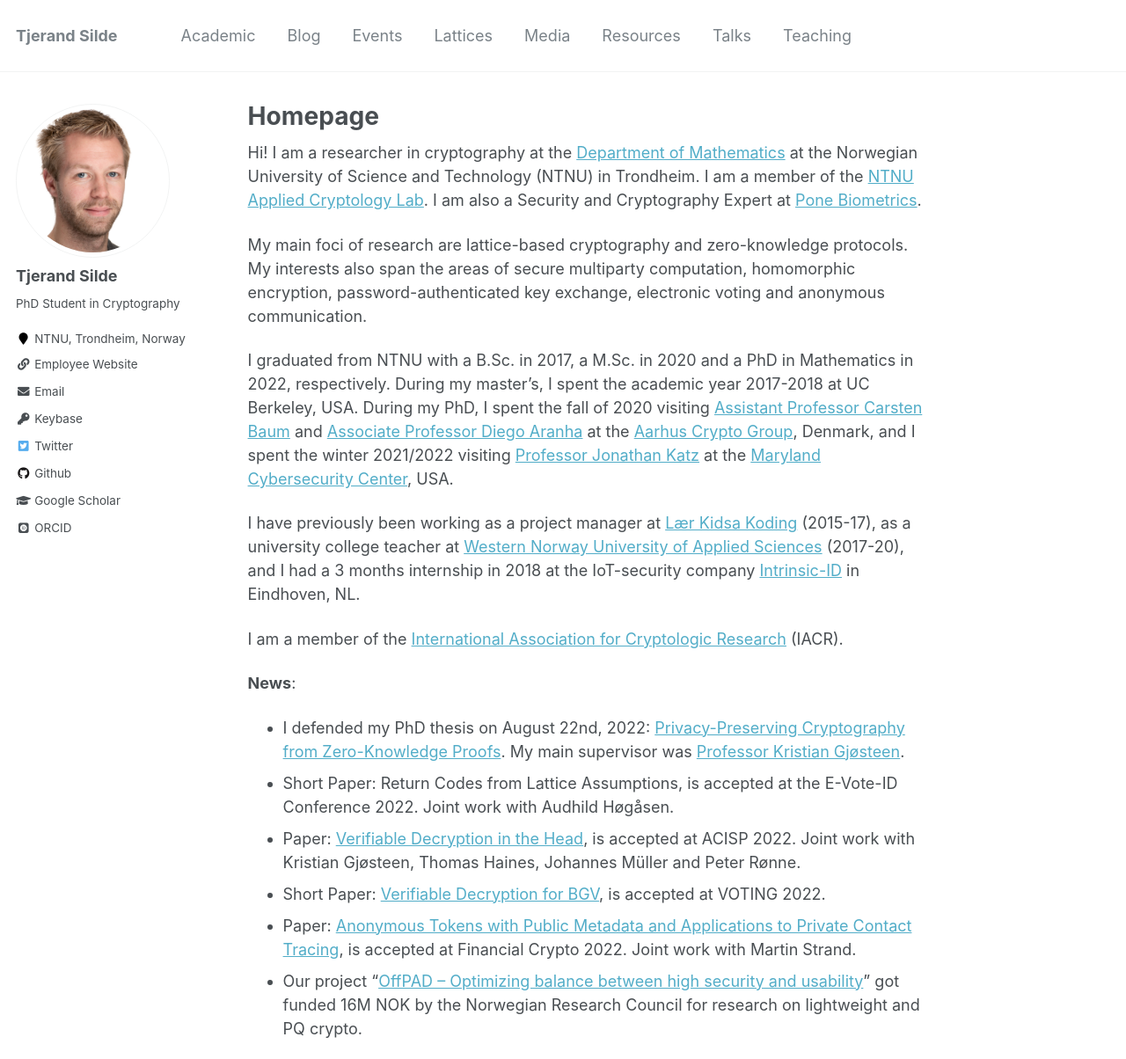
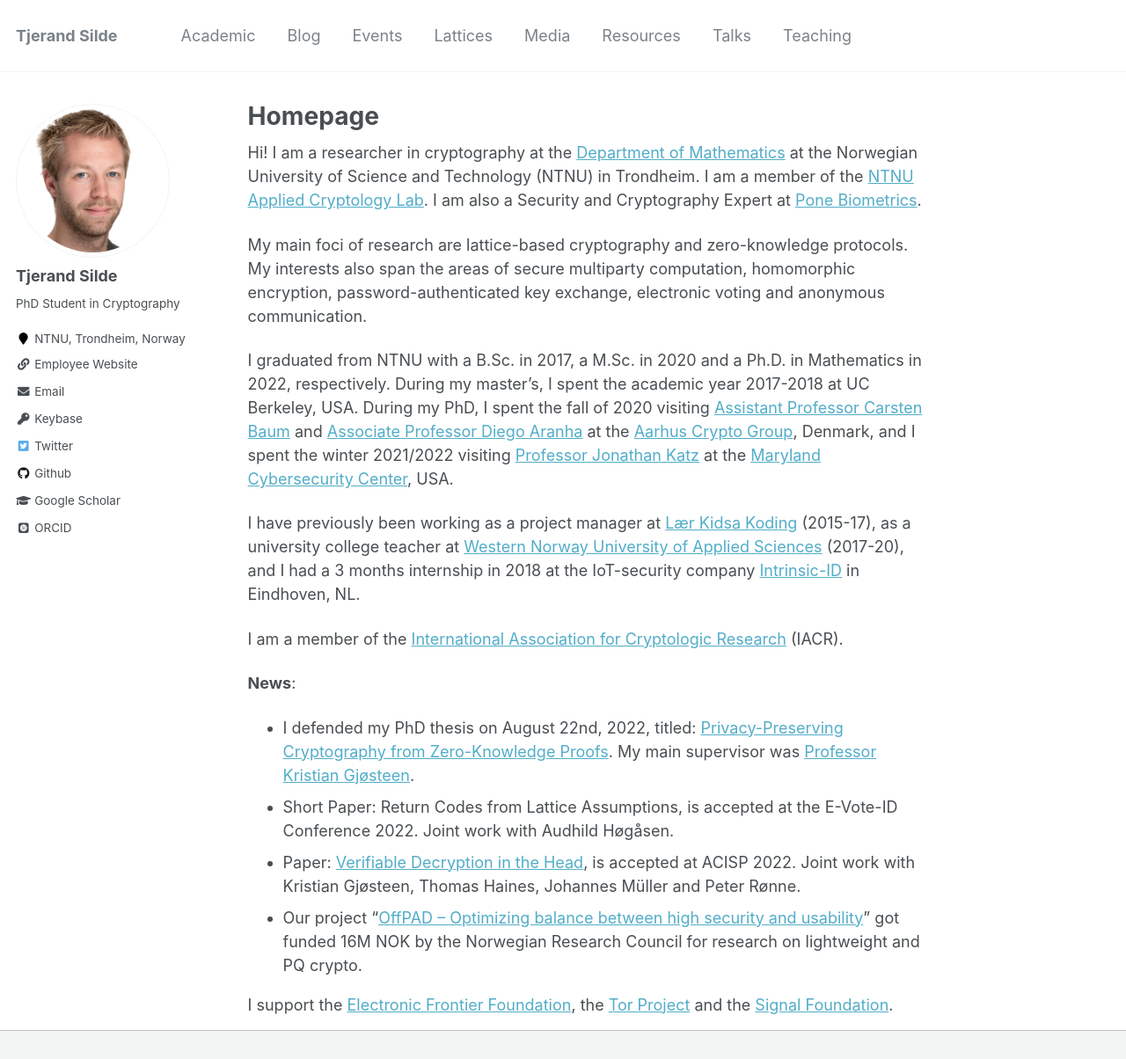
Before and after one commit to tjesi/tjesi.github.io, a Jekyll site: the page built from _pages/about.md, in a window 1280 px wide and 1400 px high, cut to the strip 0-1204 px from the top of the window. Shown: the whole strip at 88% size. Built offline with Jekyll 4.4.1, drawn with Linux system fonts in a browser that asks for light colours; some web fonts are replaced.

Commit message:
Update about.md

```diff
--- a/_pages/about.md
+++ b/_pages/about.md
@@ -12,18 +12,16 @@ Hi! I am a researcher in cryptography at the [Department of Mathematics](https:/
 
 My main foci of research are lattice-based cryptography and zero-knowledge protocols. My interests also span the areas of secure multiparty computation, homomorphic encryption, password-authenticated key exchange, electronic voting and anonymous communication.
 
-I graduated from NTNU with a B.Sc. in 2017, a M.Sc. in 2020 and a PhD in Mathematics in 2022, respectively. During my master's, I spent the academic year 2017-2018 at UC Berkeley, USA. During my PhD, I spent the fall of 2020 visiting [Assistant Professor Carsten Baum](http://carstenbaum.com) and [Associate Professor Diego Aranha](https://dfaranha.github.io) at the [Aarhus Crypto Group](https://users-cs.au.dk/orlandi/cryptogroup), Denmark, and I spent the winter 2021/2022 visiting [Professor Jonathan Katz](http://www.cs.umd.edu/~jkatz) at the [Maryland Cybersecurity Center](https://cyber.umd.edu), USA.
+I graduated from NTNU with a B.Sc. in 2017, a M.Sc. in 2020 and a Ph.D. in Mathematics in 2022, respectively. During my master's, I spent the academic year 2017-2018 at UC Berkeley, USA. During my PhD, I spent the fall of 2020 visiting [Assistant Professor Carsten Baum](http://carstenbaum.com) and [Associate Professor Diego Aranha](https://dfaranha.github.io) at the [Aarhus Crypto Group](https://users-cs.au.dk/orlandi/cryptogroup), Denmark, and I spent the winter 2021/2022 visiting [Professor Jonathan Katz](http://www.cs.umd.edu/~jkatz) at the [Maryland Cybersecurity Center](https://cyber.umd.edu), USA.
 
 I have previously been working as a project manager at [Lær Kidsa Koding](https://www.kidsakoder.no) (2015-17), as a university college teacher at [Western Norway University of Applied Sciences](https://www.hvl.no/en) (2017-20), and I had a 3 months internship in 2018 at the IoT-security company [Intrinsic-ID](https://www.intrinsic-id.com) in Eindhoven, NL.
 
 I am a member of the [International Association for Cryptologic Research](https://iacr.org) (IACR).
 
 **News**:
-- I defended my PhD thesis on August 22nd, 2022: [Privacy-Preserving Cryptography from Zero-Knowledge Proofs](https://ntnuopen.ntnu.no/ntnu-xmlui/handle/11250/3012606). My main supervisor was [Professor Kristian Gjøsteen](https://www.ntnu.edu/employees/kristian.gjosteen).
+- I defended my PhD thesis on August 22nd, 2022, titled: [Privacy-Preserving Cryptography from Zero-Knowledge Proofs](https://ntnuopen.ntnu.no/ntnu-xmlui/handle/11250/3012606). My main supervisor was [Professor Kristian Gjøsteen](https://www.ntnu.edu/employees/kristian.gjosteen).
 - Short Paper: Return Codes from Lattice Assumptions, is accepted at the E-Vote-ID Conference 2022. Joint work with Audhild Høgåsen.
 - Paper: [Verifiable Decryption in the Head](https://eprint.iacr.org/2021/558.pdf), is accepted at ACISP 2022. Joint work with Kristian Gjøsteen, Thomas Haines, Johannes Müller and Peter Rønne.
-- Short Paper: [Verifiable Decryption for BGV](https://eprint.iacr.org/2021/1693.pdf), is accepted at VOTING 2022.
-- Paper: [Anonymous Tokens with Public Metadata and Applications to Private Contact Tracing](https://eprint.iacr.org/2021/203.pdf), is accepted at Financial Crypto 2022. Joint work with Martin Strand.
 - Our project "[OffPAD -- Optimizing balance between high security and usability](https://prosjektbanken.forskningsradet.no/en/project/FORISS/321619)" got funded 16M NOK by the Norwegian Research Council for research on lightweight and PQ crypto.
 
 I support the [Electronic Frontier Foundation](https://supporters.eff.org/donate/join-eff-4), the [Tor Project](https://donate.torproject.org) and the [Signal Foundation](https://signal.org/donate).
```
